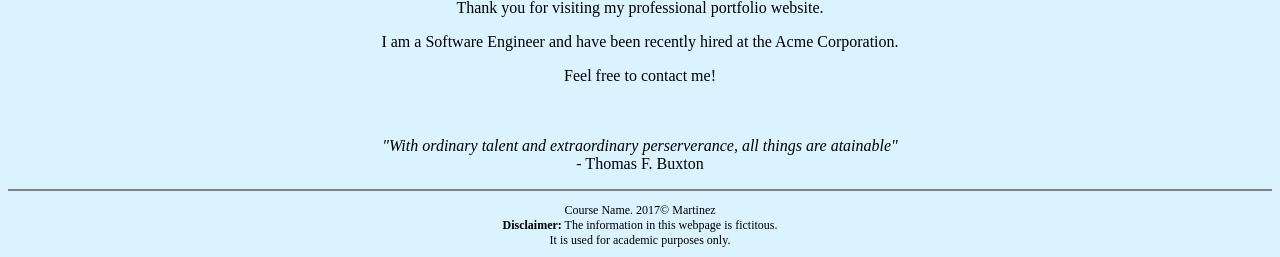
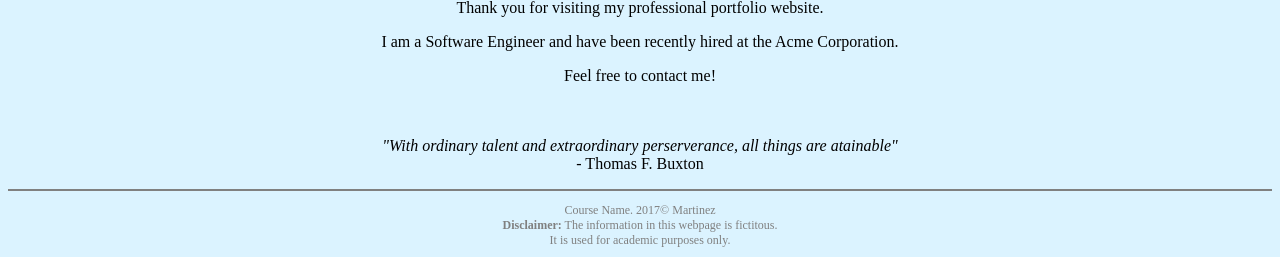
Before and after one commit to AMartinez2/Mart9712, a PHP site: page /lab-1/index.html in a window 1280 px wide. Shown: the part 815-1072 px from the top of the page. Run offline with PHP 8.4, Linux system fonts and the light colour scheme; some web fonts are replaced.

Commit message:
Changing css rules

```diff
--- a/lab-1/css/styles.css
+++ b/lab-1/css/styles.css
@@ -14,6 +14,10 @@ footer {
     clear: left;
     font-size: 12px;
     padding-top: 10px;
+}
+
+footer p {
+    color: grey;
 }
 
 nav a {     /* links within "nav" container */
```
